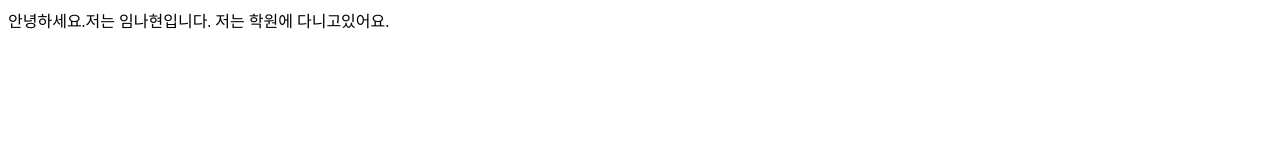
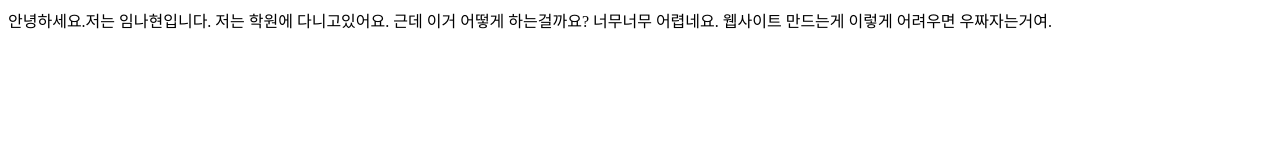
Before and after one commit to imnahyun/mywebhosting01, a plain HTML site: page index.html in a window 1280 px wide. Drawn offline with Linux system fonts and the light colour scheme.

Commit message:
커밋해보기2

```diff
--- a/index.html
+++ b/index.html
@@ -8,5 +8,6 @@
 </head>
 <body>
     안녕하세요.저는 임나현입니다. 저는 학원에 다니고있어요.
+    근데 이거 어떻게 하는걸까요? 너무너무 어렵네요. 웹사이트 만드는게 이렇게 어려우면 우짜자는거여.
 </body>
 </html>
```
